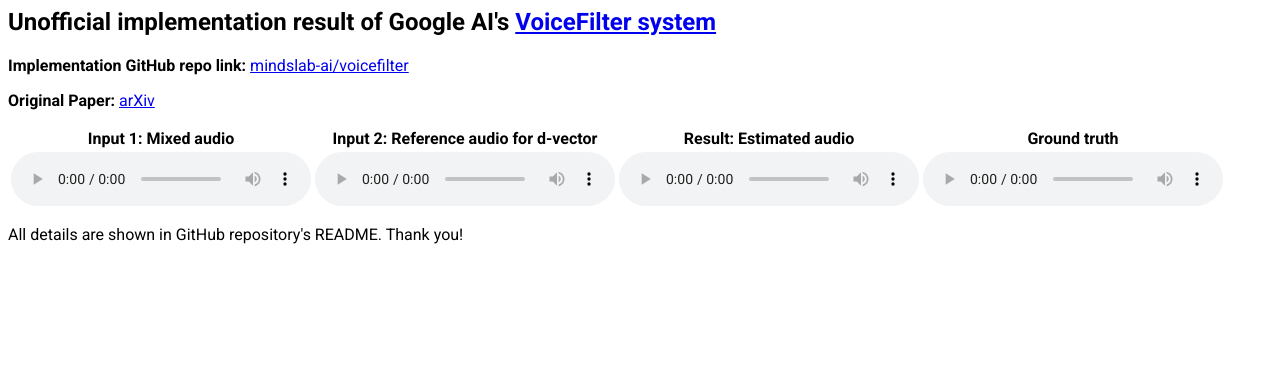
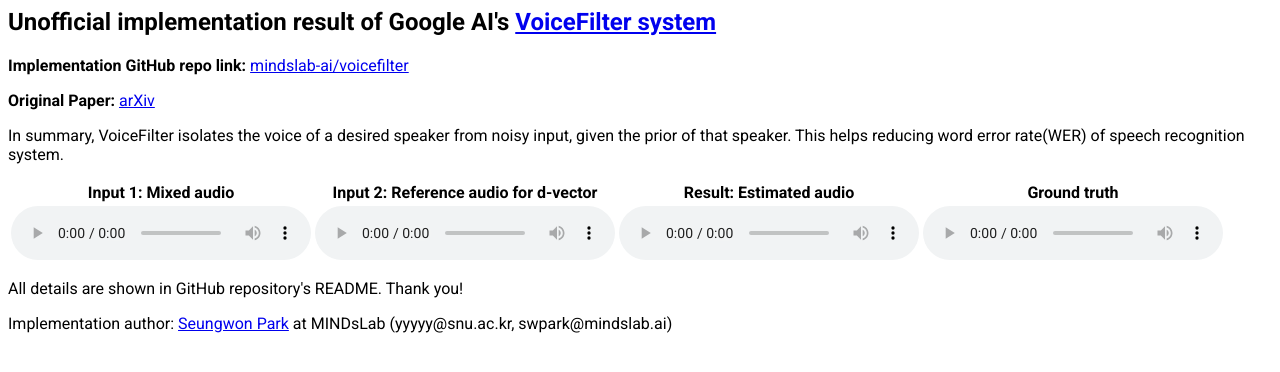
Before and after one commit to seungwonpark/voicefilter, a plain HTML site: page index.html in a window 1280 px wide. Drawn offline with Linux system fonts and the light colour scheme.

Commit message:
add summary, author

```diff
--- a/index.html
+++ b/index.html
@@ -11,6 +11,10 @@
   	<h2>Unofficial implementation result of Google AI's <a href="https://google.github.io/speaker-id/publications/VoiceFilter/">VoiceFilter system</a></h2>
   	<p><b>Implementation GitHub repo link:</b> <a href="https://github.com/mindslab-ai/voicefilter">mindslab-ai/voicefilter</a></p>
   	<p><b>Original Paper:</b> <a href="https://arxiv.org/abs/1810.04826">arXiv</a></p>
+
+    <p>In summary, VoiceFilter isolates the voice of a desired speaker from noisy input, given the prior of that speaker.
+    This helps reducing word error rate(WER) of speech recognition system.
+    </p>
     <table>
       <thead>
         <tr>
@@ -34,6 +38,7 @@
       </tbody>
     </table>
     <p>All details are shown in GitHub repository's README. Thank you!</p>
+    <p>Implementation author: <a href="http://swpark.me">Seungwon Park</a> at MINDsLab (yyyyy@snu.ac.kr, swpark@mindslab.ai)</p>
   </div>
 </body>
 
```
